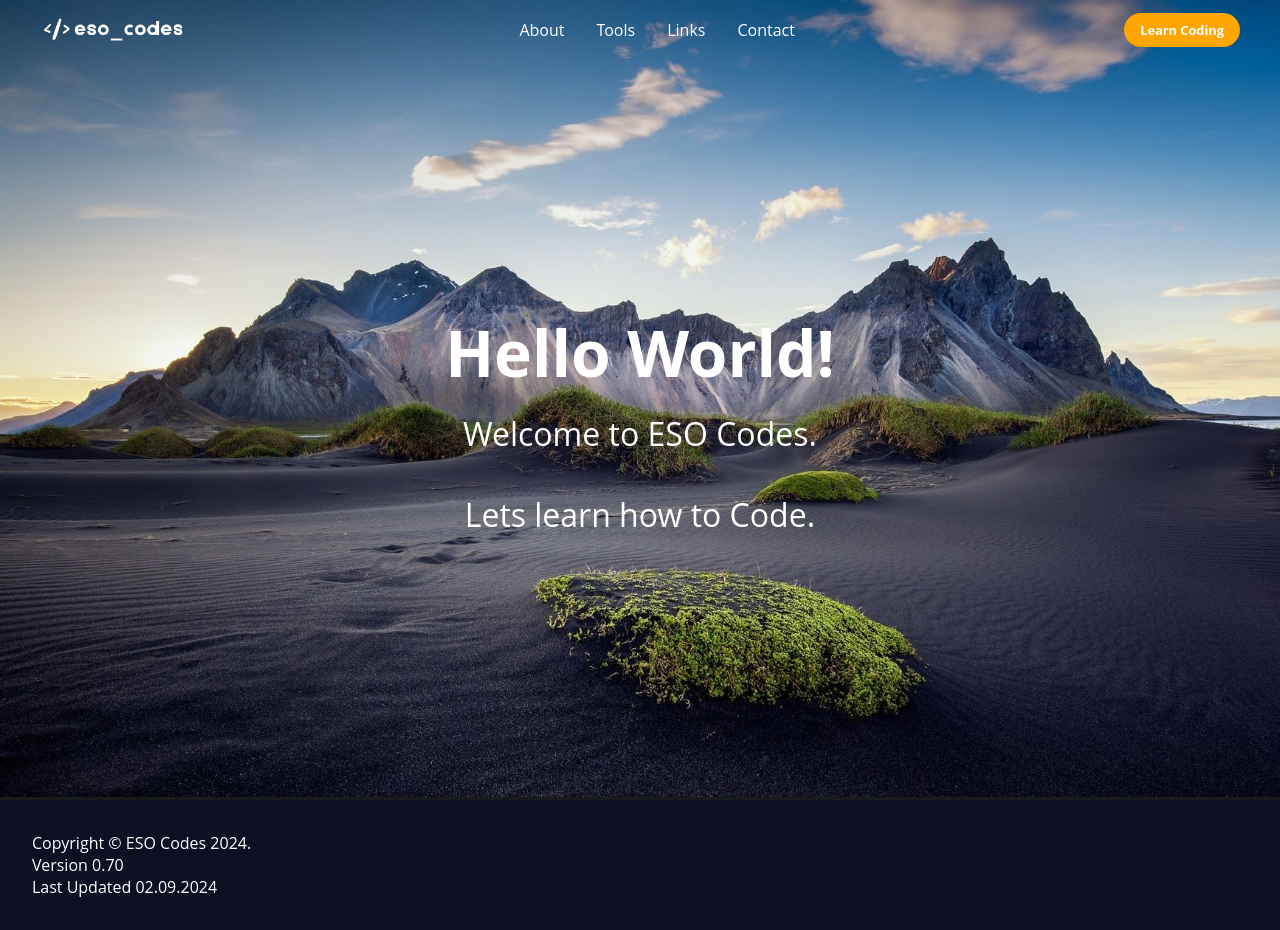
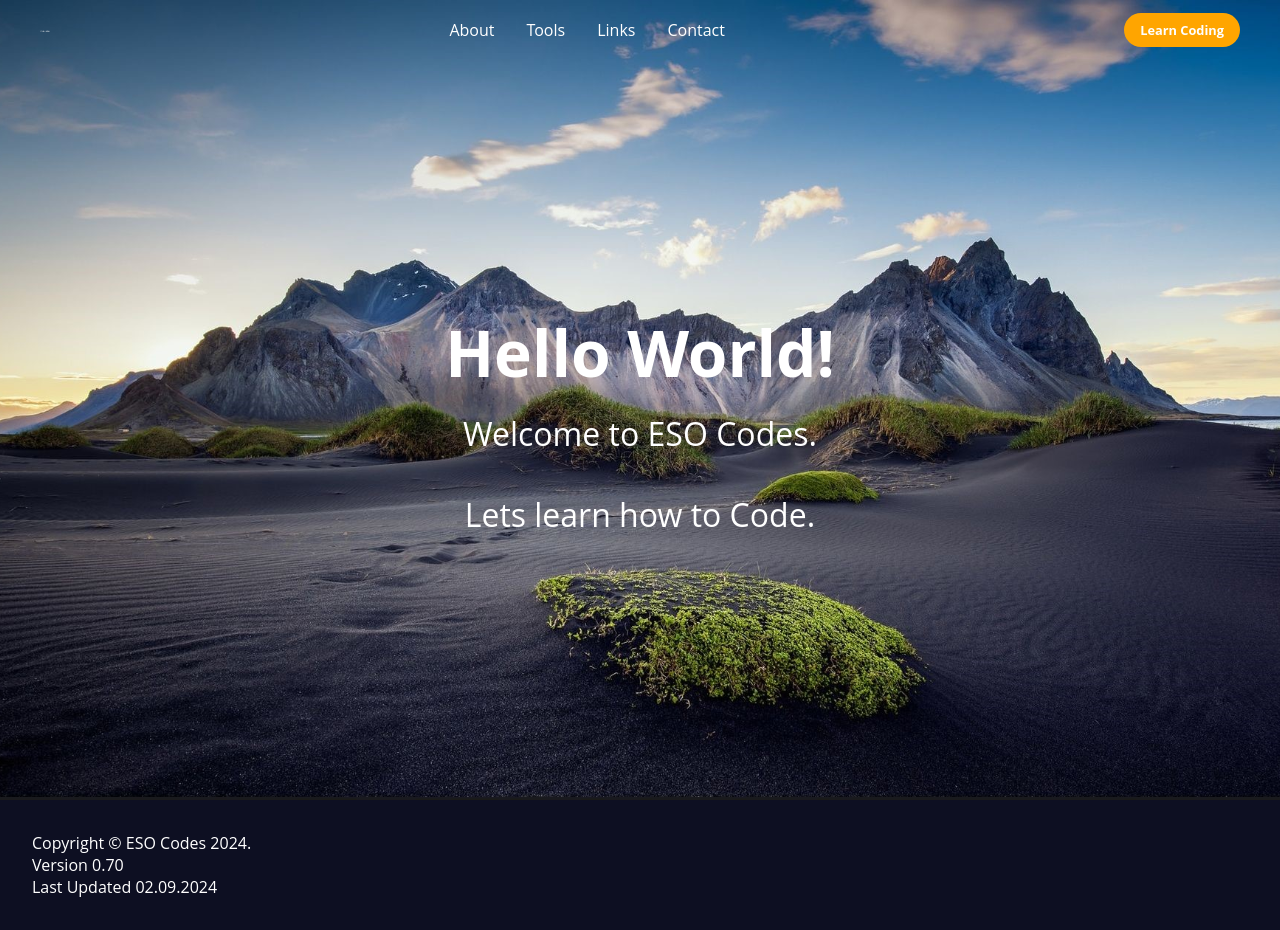
Before and after one commit to Grogu5333/ESOCode, a plain HTML site: page index.html in a window 1280 px wide. Drawn offline with Linux system fonts and the light colour scheme.

Commit message:
Update main.css

```diff
--- a/css/main.css
+++ b/css/main.css
@@ -42,7 +42,7 @@ header {
 }
 
 header img {
-    width: 150px;
+    width: 10px;
 }
 
 .navbar .links {
```
